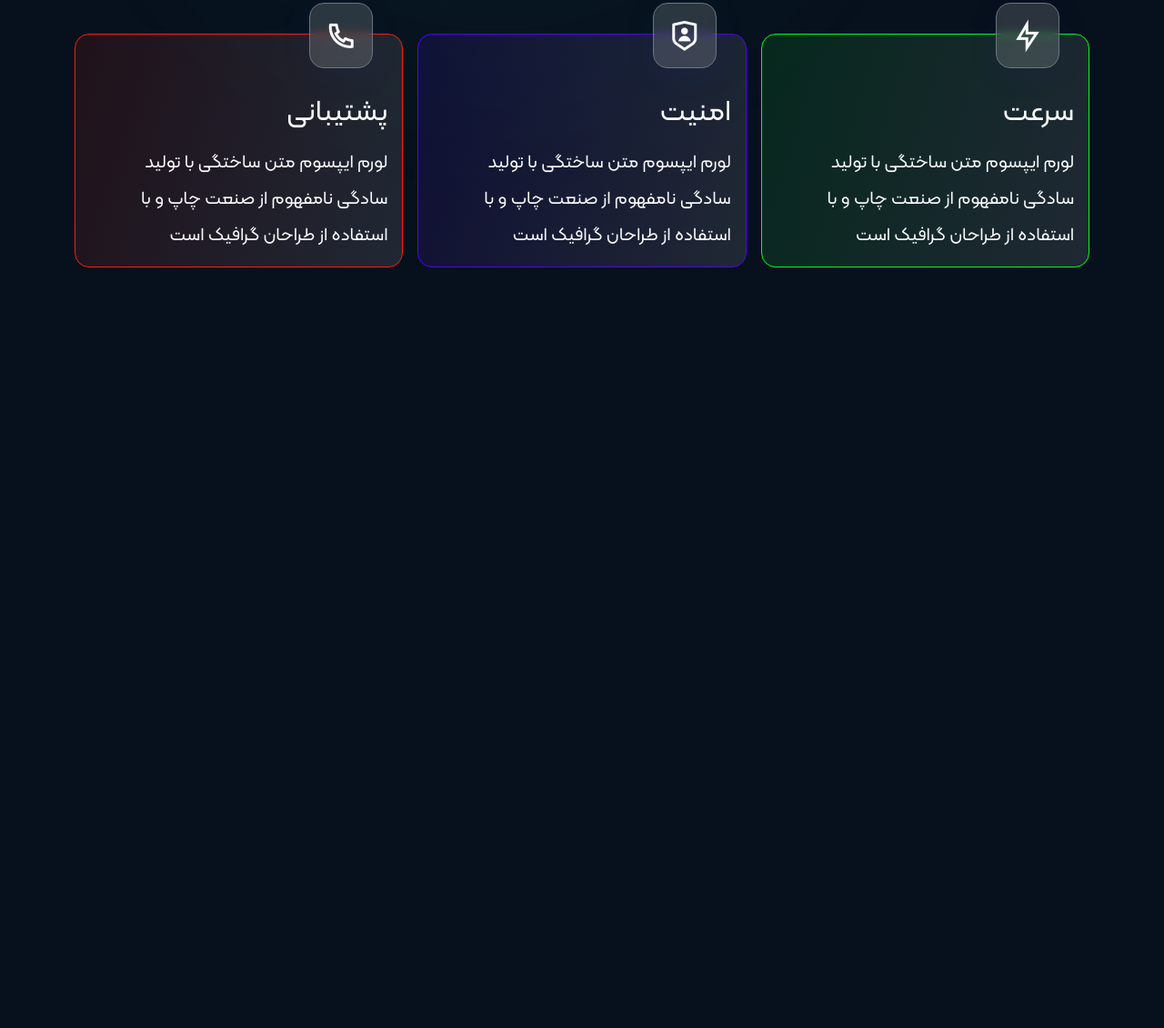
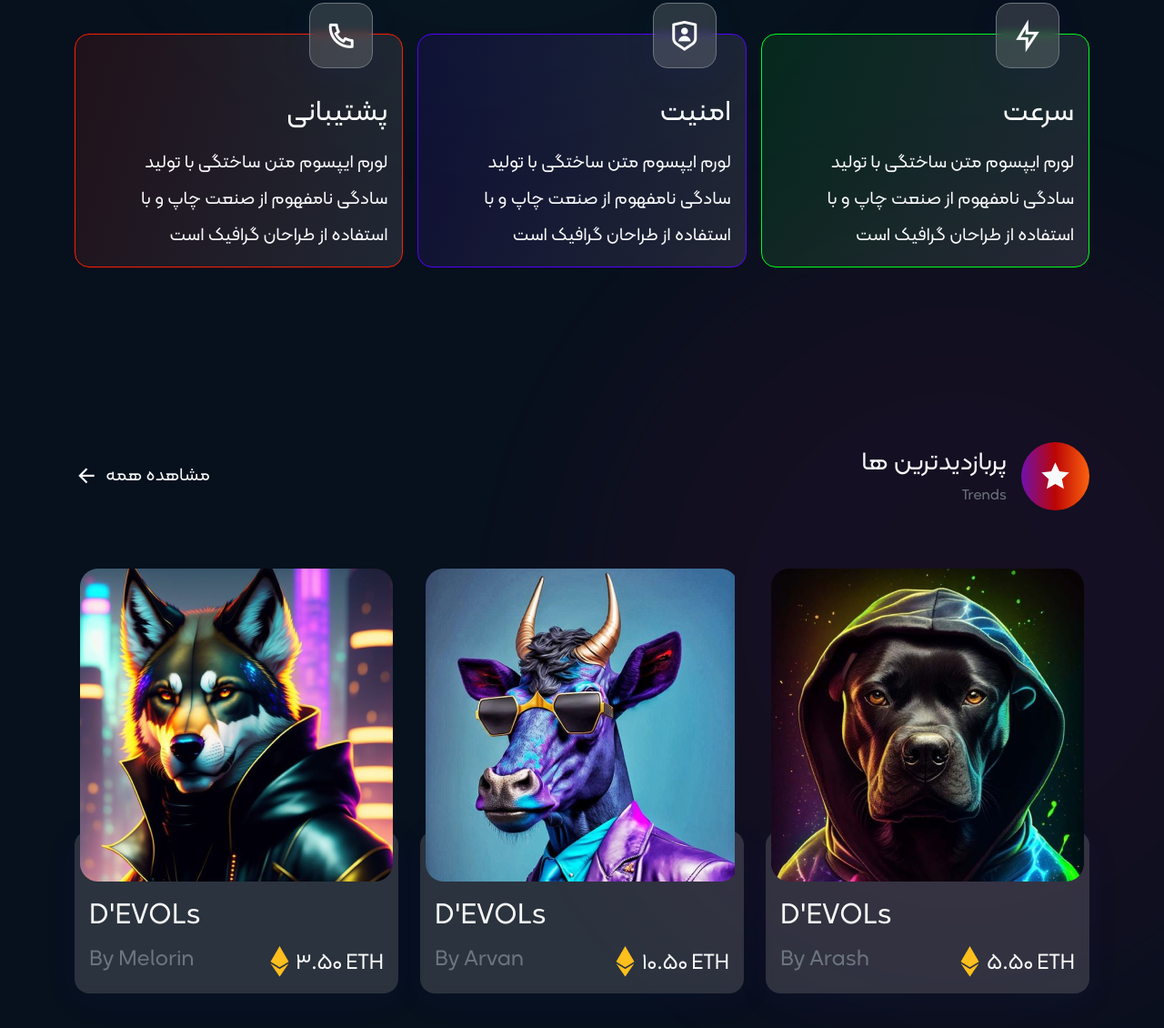
Before and after one commit to RamtinImani/nft, a plain HTML site: page index.html in a window 1280 px wide. Shown: the part 2121-3251 px from the top of the page at 91% size. Before the commit the page ends 2495 px from the top, so only its background shows below. Drawn offline with nearby package versions, Linux system fonts and the light colour scheme.

Commit message:
added trends section

```diff
--- a/assets/css/styles.css
+++ b/assets/css/styles.css
@@ -216,3 +216,28 @@ header::after {
   border: 1px solid #ff1f00;
   background-image: linear-gradient(107deg, rgba(255, 31, 0, 0.1), rgba(255, 255, 255, 0.1));
 }
+/* ===== trends section ===== */
+.trends-padding-top {
+  padding-top: 22rem;
+}
+.trends-card-padding-top {
+  padding-top: 4.5rem !important;
+}
+.trends-image-position {
+  top: -18rem;
+  left: 0;
+  right: 0;
+}
+.trends-row-gap {
+  row-gap: 20rem;
+}
+.trends-shape {
+  width: 950px;
+  height: 990px;
+  bottom: 0;
+  right: -20rem;
+  background-image: radial-gradient(62.37% 62.37% at 50% 50%, rgba(189, 9, 95, 0.13) 37.62%, rgba(7, 15, 28, 0) 100%);
+  filter: blur(50px);
+  opacity: 0.6;
+  z-index: -1000;
+}
--- a/index.html
+++ b/index.html
@@ -386,6 +386,95 @@
           </div>
         </div>
       </section>
+      <!-- ===== TRENDS ===== -->
+      <section class="container-fluid container-xl section-padding position-relative">
+        <div class="sections-title d-flex justify-content-between align-items-center">
+          <div class="d-flex align-items-center column-gap-3">
+            <div class="main-bg-gradient rounded-circle section-title-size d-flex justify-content-center align-items-center">
+              <i class="ri-star-fill text-light icon-size-lg"></i>
+            </div>
+
+            <div class="text-light">
+              <h3 class="fw-medium">پربازدیدترین ها</h3>
+              <span class="text-secondary">Trends</span>
+            </div>
+          </div>
+
+          <div>
+            <a href="#" class="d-flex align-items-center text-light column-gap-2 fs-5">
+              <span class="pb-1 section-title-all">مشاهده همه</span>
+              <i class="ri-arrow-left-line icon-size"></i>
+            </a>
+          </div>
+        </div>
+
+        <div class="row trends-row-gap trends-padding-top">
+          <div class="col-12 col-sm-6 col-lg-4">
+            <div class="trends-card position-relative blur-filter p-3 trends-card-padding-top rounded-4">
+              <img src="assets/images/trend1.png" class="position-absolute trends-image-position mx-auto img-fluid" alt="trends image" />
+
+              <h5 class="text-end text-light fs-2 mb-3">D'EVOLs</h5>
+
+              <div class="d-flex align-items-center justify-content-between">
+                <div class="d-flex align-items-center column-gap-2">
+                  <div class="d-flex align-items-center column-gap-1 flex-row-reverse fs-4">
+                    <span class="num-font text-light">5.50</span>
+                    <span class="text-light">ETH</span>
+                  </div>
+
+                  <img src="assets/images/eth.png" alt="ethereum image" />
+                </div>
+
+                <h6 class="text-end text-secondary fs-4">By Arash</h6>
+              </div>
+            </div>
+          </div>
+
+          <div class="col-12 col-sm-6 col-lg-4">
+            <div class="trends-card position-relative blur-filter p-3 trends-card-padding-top rounded-4">
+              <img src="assets/images/trend2.png" class="position-absolute trends-image-position mx-auto img-fluid" alt="trends image" />
+
+              <h5 class="text-end text-light fs-2 mb-3">D'EVOLs</h5>
+
+              <div class="d-flex align-items-center justify-content-between">
+                <div class="d-flex align-items-center column-gap-2">
+                  <div class="d-flex align-items-center column-gap-1 flex-row-reverse fs-4">
+                    <span class="num-font text-light">10.50</span>
+                    <span class="text-light">ETH</span>
+                  </div>
+
+                  <img src="assets/images/eth.png" alt="ethereum image" />
+                </div>
+
+                <h6 class="text-end text-secondary fs-4">By Arvan</h6>
+              </div>
+            </div>
+          </div>
+
+          <div class="col-12 col-sm-6 col-lg-4">
+            <div class="trends-card position-relative blur-filter p-3 trends-card-padding-top rounded-4">
+              <img src="assets/images/trend3.png" class="position-absolute trends-image-position mx-auto img-fluid" alt="trends image" />
+
+              <h5 class="text-end text-light fs-2 mb-3">D'EVOLs</h5>
+
+              <div class="d-flex align-items-center justify-content-between">
+                <div class="d-flex align-items-center column-gap-2">
+                  <div class="d-flex align-items-center column-gap-1 flex-row-reverse fs-4">
+                    <span class="num-font text-light">3.50</span>
+                    <span class="text-light">ETH</span>
+                  </div>
+
+                  <img src="assets/images/eth.png" alt="ethereum image" />
+                </div>
+
+                <h6 class="text-end text-secondary fs-4">By Melorin</h6>
+              </div>
+            </div>
+          </div>
+        </div>
+
+        <div class="trends-shape position-absolute rounded-circle"></div>
+      </section>
     </main>
 
     <!-- ========== Bootstrap JS Link ========== -->
```
